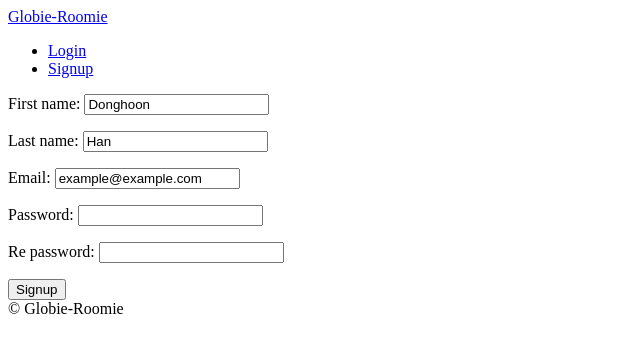
After one commit to apensia914/globie-roomie, a Django app: page /users/signup in a window 1280 px wide. The commit adds this page. Shown: the top 353 px of the page, without its empty margins (0-640 px from the left). Run offline with Django 3.2, Linux system fonts and the light colour scheme.

Commit message:
Signup feature created

```diff
--- a/templates/partials/header.html
+++ b/templates/partials/header.html
@@ -6,6 +6,7 @@
             <li><a href="{% url 'users:logout' %}">Logout</a></li>
         {% else %}
             <li><a href="{% url 'users:login' %}">Login</a></li>
+            <li><a href="{% url 'users:signup' %}">Signup</a></li>
         {% endif %}
 
     </ul>
--- /dev/null
+++ b/templates/users/signup.html
@@ -0,0 +1,13 @@
+{% extends 'base.html' %}
+
+{% block page_name %}Signup{% endblock page_name %}
+
+{% block search-bar %}{% endblock search-bar %}
+
+{% block content %}
+    <form action="{% url 'users:signup' %}" method="POST">
+        {% csrf_token %}
+        {{ form.as_p }}
+        <button>Signup</button>
+    </form>
+{% endblock content %}
--- a/users/forms.py
+++ b/users/forms.py
@@ -17,3 +17,43 @@ class LoginForm(forms.Form):
                 self.add_error('password', forms.ValidationError('Password is wrong'))
         except models.User.DoesNotExist:
             self.add_error('email', forms.ValidationError('User does not exist'))
+
+#15.0
+class SignUpForm(forms.Form):
+    first_name = forms.CharField(max_length=80)
+    last_name = forms.CharField(max_length=80)
+    email = forms.EmailField()
+    password = forms.CharField(widget=forms.PasswordInput)
+    re_password = forms.CharField(widget=forms.PasswordInput)
+
+    #15.0 Validating email
+    def clean_email(self):
+        email = self.cleaned_data.get('email')
+        try:
+            models.User.objects.get(email=email)
+            raise forms.ValidationError('User already exists with that email')
+        except models.User.DoesNotExist:
+            return email
+
+    #15.0 Validating password
+    def clean_re_password(self):
+        password = self.cleaned_data.get('password')
+        re_password = self.cleaned_data.get('re_password')
+
+        if password != re_password:
+            raise forms.ValidationError('Password does not match!')
+        else:
+            return password
+
+    #15.1
+    def save(self):
+        first_name = self.cleaned_data.get('first_name')
+        last_name = self.cleaned_data.get('last_name')
+        email = self.cleaned_data.get('email')
+        password = self.cleaned_data.get('password')
+
+        user = models.User.objects.create_user(email, email, password) # Creating user with encrypted password
+
+        user.first_name = first_name
+        user.last_name = last_name
+        user.save()
--- a/users/urls.py
+++ b/users/urls.py
@@ -5,5 +5,6 @@ app_name = 'users'
 
 urlpatterns = [
     path('login', views.LoginView.as_view(), name='login'),
-    path('logout', views.log_out, name='logout')
+    path('logout', views.log_out, name='logout'),
+    path('signup', views.SignUpView.as_view(), name='signup'),
 ]
--- a/users/views.py
+++ b/users/views.py
@@ -24,3 +24,23 @@ class LoginView(FormView):
 def log_out(request):
     logout(request)
     return redirect(reverse('core:home'))
+
+#15.0
+class SignUpView(FormView):
+    template_name = 'users/signup.html'
+    form_class = forms.SignUpForm
+    success_url = reverse_lazy('core:home')
+    initial = {
+        'first_name': 'Donghoon',
+        'last_name': 'Han',
+        'email': 'example@example.com',
+    }
+
+    def form_valid(self, form):
+        form.save()
+        email = form.cleaned_data.get('email')
+        password = form.cleaned_data.get('password')
+        user = authenticate(self.request, username=email, password=password)
+        if user is not None:
+            login(self.request, user)
+        return super().form_valid(form)
```
Also changed, not shown: db.sqlite3.
